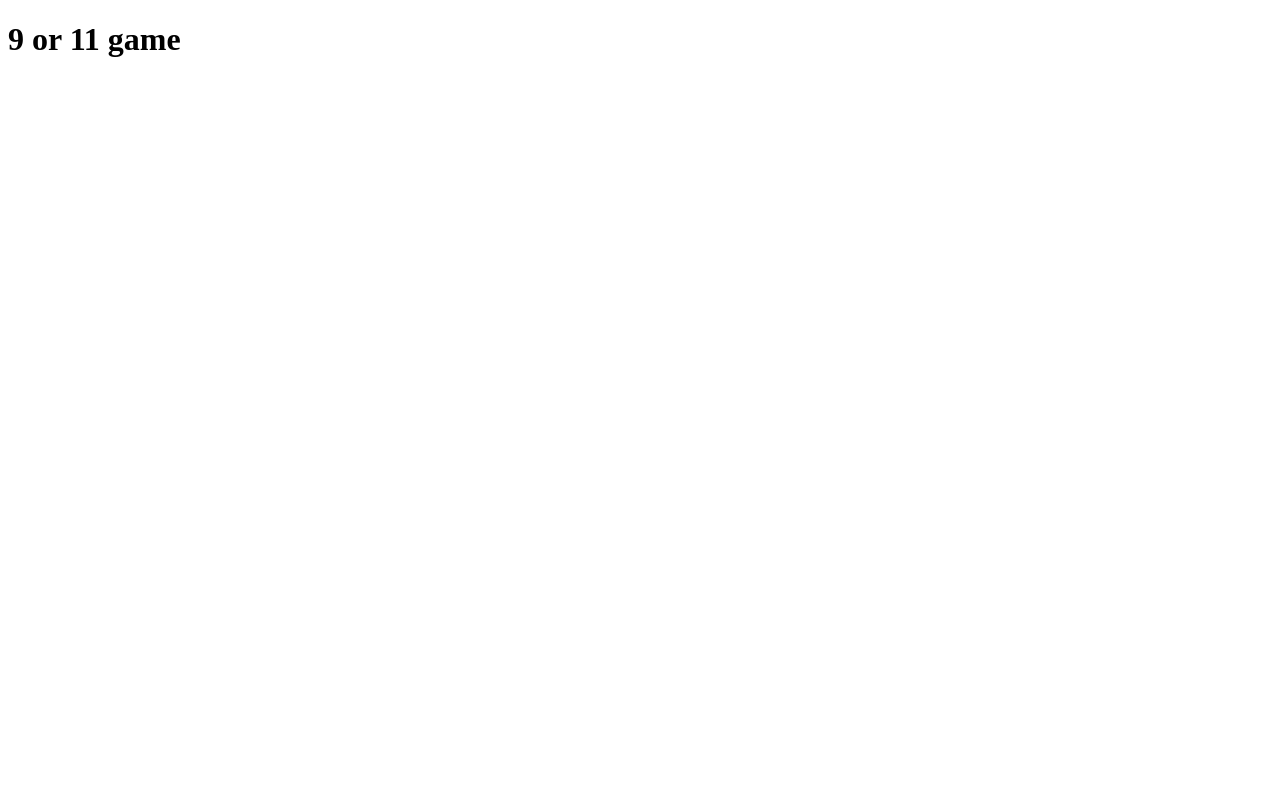
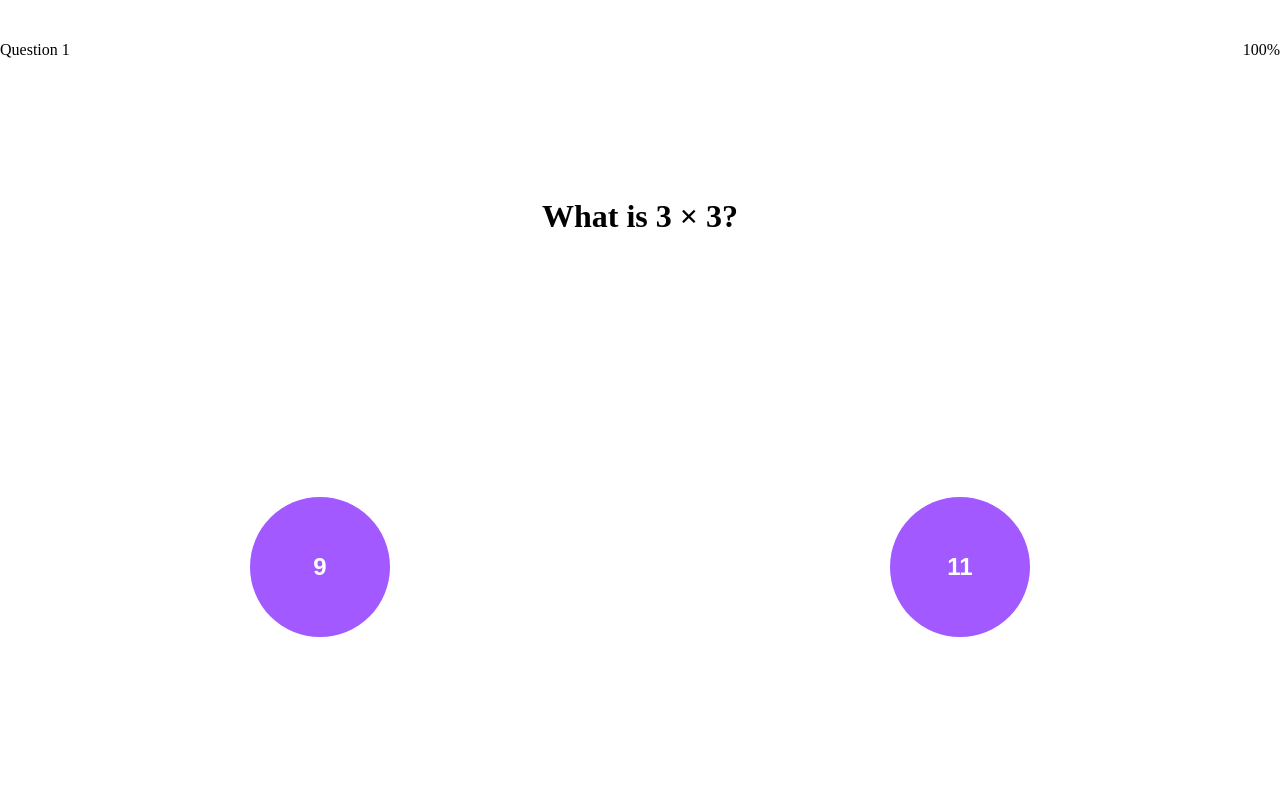
Before and after one commit to KnockKnock3/9or11game, a plain HTML site: page index.html in a window 1280 px wide. Drawn offline with Linux system fonts and the light colour scheme.

Commit message:
Added questions and css positioning

```diff
--- a/index.html
+++ b/index.html
@@ -4,8 +4,22 @@
     <meta charset="UTF-8">
     <meta name="viewport" content="width=device-width, initial-scale=1.0">
     <title>9 or 11</title>
+
+    <link rel="stylesheet" href="style.css"></link>
+    <script defer src="script.js"></script>
 </head>
 <body>
-    <h1>9 or 11 game</h1>
+    <div id="container">
+        <div id="header">
+            <p id="question_number">Question 1</p>
+            <p id="percentage">100%</p>
+        </div>
+        <h1 id="question_text">Question</h1>
+
+        <div id="buttons">
+            <button id="9_button", class="answer_button", onclick="nine_button_clicked()">9</button>
+            <button id="11_button", class="answer_button", onclick="eleven_button_clicked()">11</button>
+        </div>
+    </div>
 </body>
 </html>
--- /dev/null
+++ b/script.js
@@ -0,0 +1,36 @@
+const questions = [
+    { question: "What is 3 × 3?", answer: 9 },
+    { question: "What is the square root of 121?", answer: 11 },
+    { question: "How many players are on a football (soccer) team?", answer: 11 },
+    { question: "What is 81 ÷ 9?", answer: 9 },
+    { question: "What is 5 + 4?", answer: 9 },
+    { question: "What is 15 - 4?", answer: 11 },
+    { question: "How many sides does a nonagon have?", answer: 9 },
+    { question: "What is 99 ÷ 9?", answer: 11 }
+];
+
+question_count = 0
+questions_correct = 0
+questions_total = questions.length
+
+document.getElementById("question_text").innerHTML = questions[question_count].question
+
+function process_answer(answer) {
+    if (questions[question_count].answer == answer) {
+        questions_correct += 1
+    }
+
+    question_count += 1
+
+    document.getElementById("question_text").innerHTML = questions[question_count].question
+    document.getElementById("question_number").innerHTML = "Question " + (question_count + 1)
+    document.getElementById("percentage").innerHTML = Math.round(100 * questions_correct/question_count) + "%"
+}
+
+function nine_button_clicked() {
+    process_answer(9)
+}
+
+function eleven_button_clicked() {
+    process_answer(11)
+}
--- /dev/null
+++ b/style.css
@@ -0,0 +1,52 @@
+body {
+    margin: 0;
+    padding: 0;
+    display: flex;
+    flex-direction: column;
+    align-items: center;
+    justify-content: flex-start;
+}
+
+#container {
+    width: 100vw;
+    height: 100vh;
+    display: grid;
+    grid-template-rows: 100px 1fr 2fr;
+    align-content: stretch;
+    justify-content: stretch;
+    align-items: center;
+    justify-items: center;
+}
+
+#header {
+    width: 100%;
+    height: 100%;
+    display: flex;
+    align-items: center;
+    justify-content: space-between;
+    justify-items: stretch
+}
+
+#buttons {
+    width: 100%;
+    height: 100%;
+    display: flex;
+    flex-direction: row;
+    align-items: center;
+    justify-content: space-around;
+    align-content: space-around;
+    flex-wrap: wrap;
+}
+
+.answer_button {
+    background-color: #a259ff;
+    color: white;
+    border: none;
+    width: 140px;
+    height: 140px;
+    border-radius: 50%;
+    font-size: 1.5rem;
+    font-weight: bold;
+    cursor: pointer;
+    margin: 15px;
+}
```
